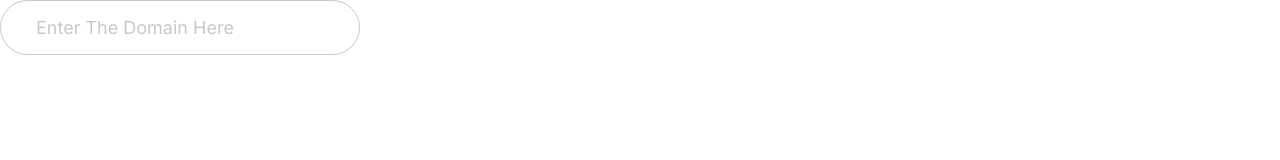
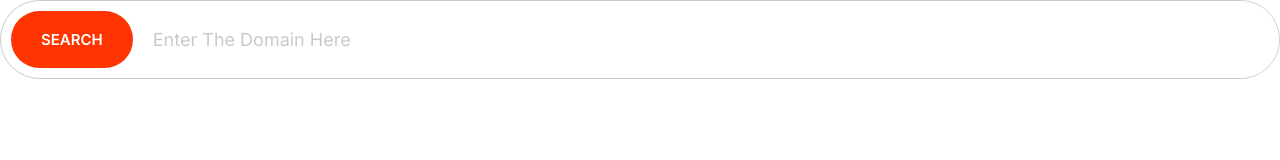
Before and after one commit to ThihanWinhtet/MOSH_UltimateHTML-CSS, a plain HTML site: page index.html in a window 1280 px wide. Drawn offline with Linux system fonts and the light colour scheme.

Commit message:
Modifying the input for input group.

```diff
--- a/css/styles.css
+++ b/css/styles.css
@@ -214,3 +214,13 @@ a{
     font-size: 1.8rem;
     color: rgb(203, 200, 200);
 }
+.input-group{
+    border: 1px solid rgb(203, 200, 200);
+    border-radius: 40px;
+    display: flex;
+}
+.input-group .input{
+    border: 0;
+    flex-grow: 1;
+    padding: .5rem 1rem;
+}
--- a/index.html
+++ b/index.html
@@ -27,6 +27,9 @@
     </span> -->
     <!-- <button class="btn btn--outline">Buy Now</button>
     <a href="" class="btn btn--essent btn--block">Buy Now</a> -->
-    <input type="text" class="input" placeholder="Enter The Domain Here">
+    <div class="input-group">
+        <button class="btn btn--essent">Search</button>
+        <input type="text" class="input" placeholder="Enter The Domain Here">
+    </div>
 </body>
 </html>
```
Also changed, not shown: components/input.html (+1 -0 lines).
